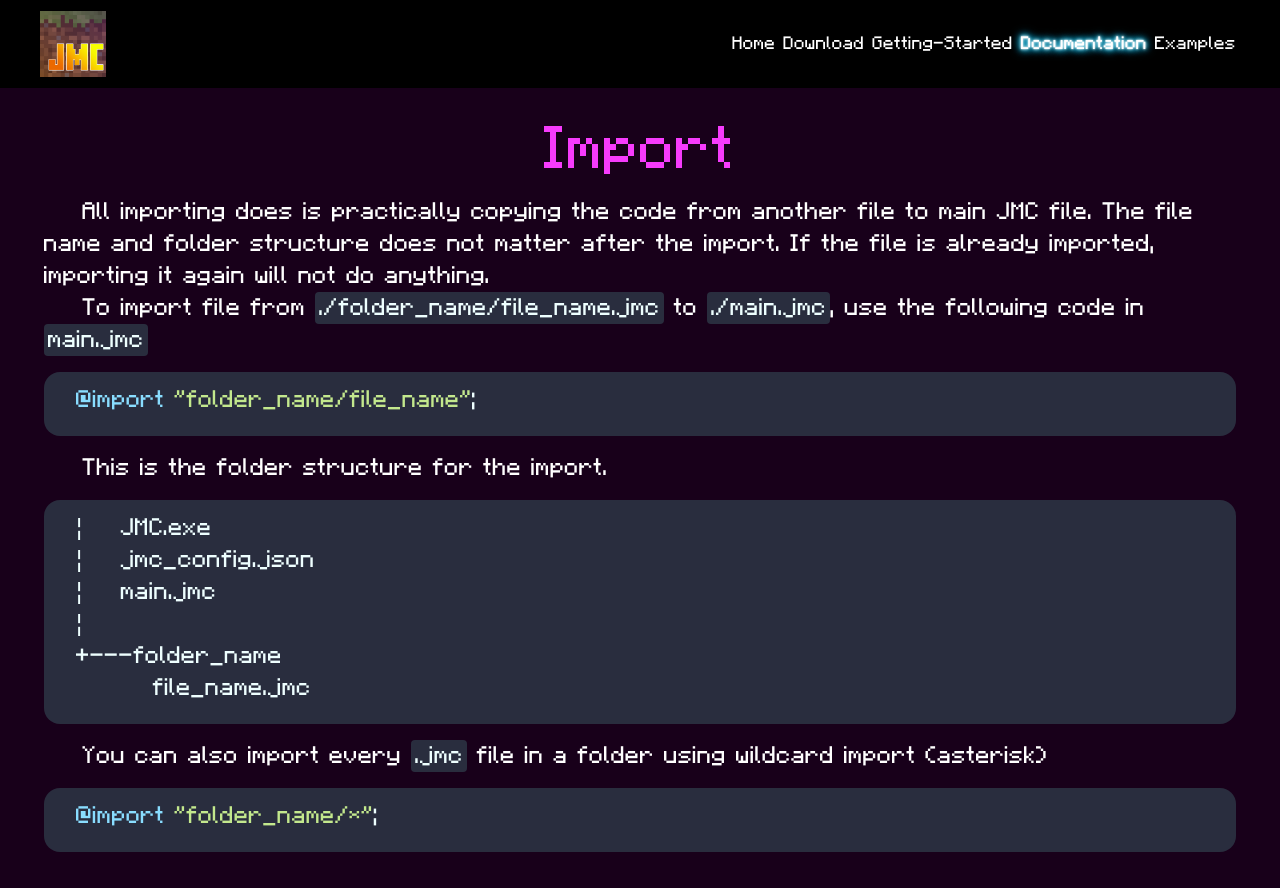
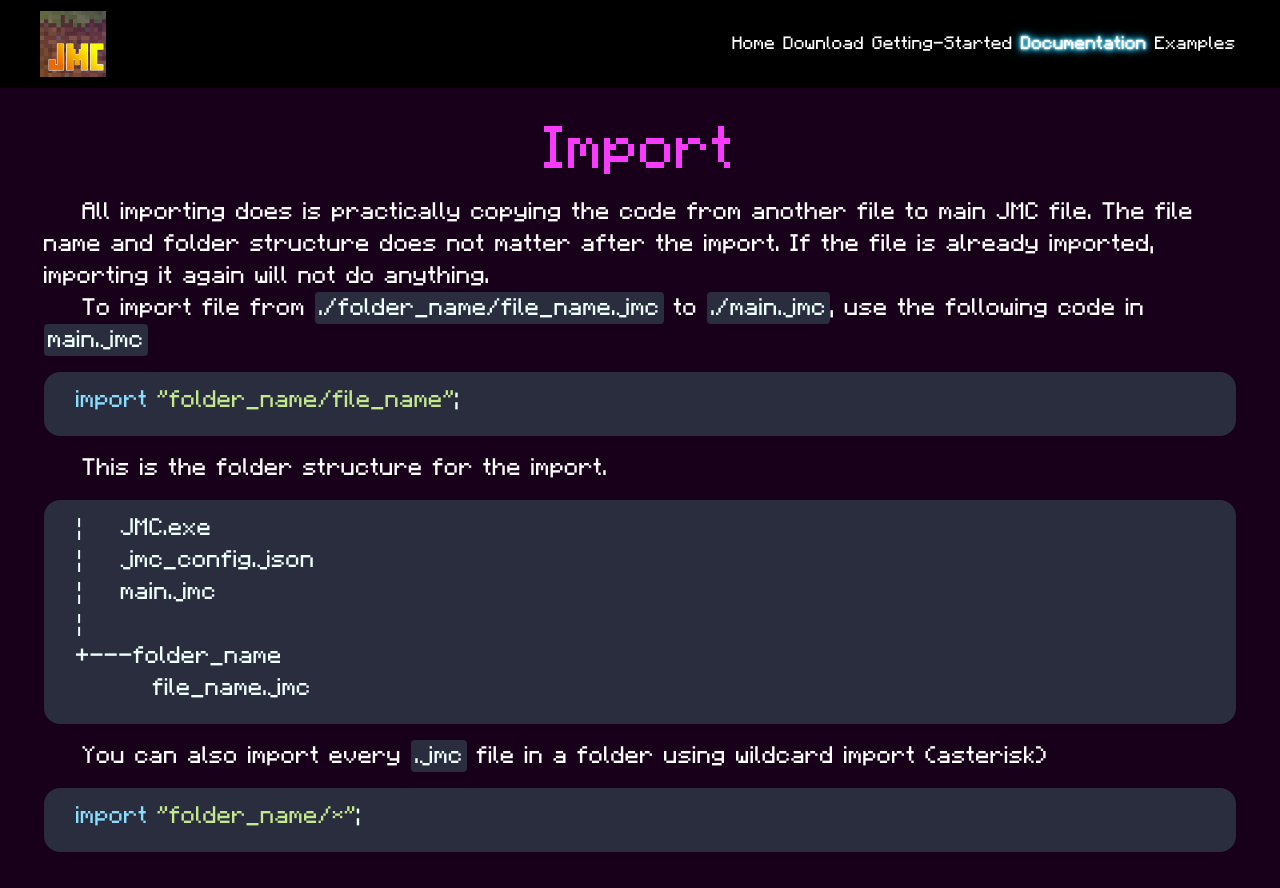
Before and after one commit to WingedSeal/jmc, a React (Create React App) app: page /documentation/import in a window 1280 px wide. Built offline with nearby package versions, Linux system fonts and the light colour scheme.

Commit message:
Change @import to import in documentation

```diff
--- a/src/pages/Import/Import.tsx
+++ b/src/pages/Import/Import.tsx
@@ -25,7 +25,7 @@ const Import = () => {
                     <code>main.jmc</code>
                 </p>
                 <CodeBlock>
-                    <CodeText type="operator">@import</CodeText>{" "}
+                    <CodeText type="operator">import</CodeText>{" "}
                     <CodeText type="string">"folder_name/file_name"</CodeText>;
                 </CodeBlock>
                 <p>
@@ -55,7 +55,7 @@ const Import = () => {
                     using wildcard import (asterisk)
                 </p>
                 <CodeBlock>
-                    <CodeText type="operator">@import</CodeText>{" "}
+                    <CodeText type="operator">import</CodeText>{" "}
                     <CodeText type="string">"folder_name/*"</CodeText>;
                 </CodeBlock>
             </div>
```
